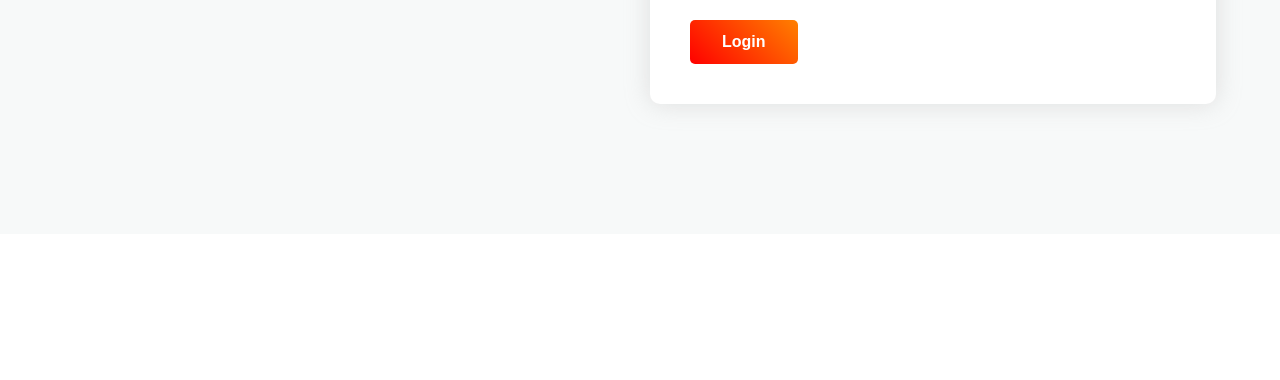
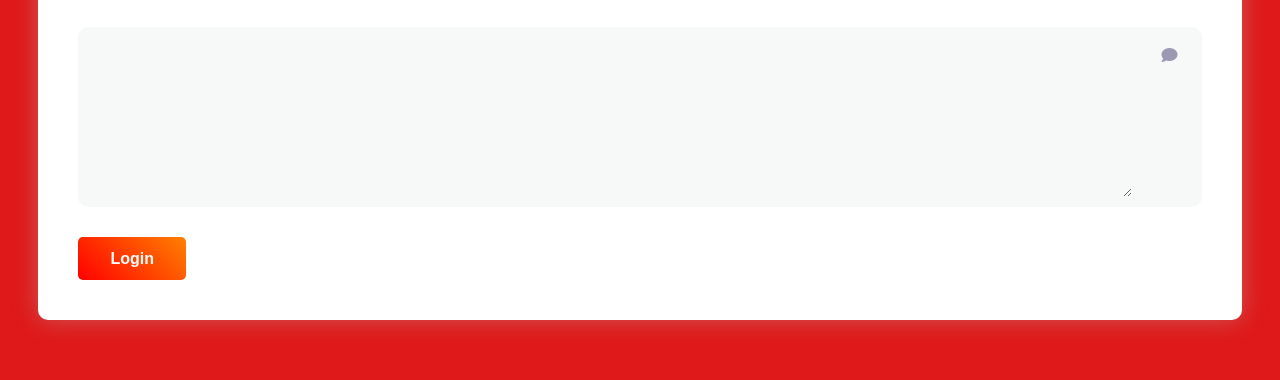
Before and after one commit to ManishaLalage/contact-page-Baoiam, a plain HTML site: page index.html in a window 1280 px wide. Shown: the part 592-972 px from the top of the page. Before the commit the page ends 826 px from the top, so only its background shows below. Drawn offline with Linux system fonts and the light colour scheme.

Commit message:
Adding some changes

```diff
--- a/contact.css
+++ b/contact.css
@@ -23,9 +23,11 @@
 
 
   section{
-    background-color: rgb(247, 249, 249);
+    /* width: 100%; */
+    /* background-color: rgb(247, 249, 249); */
     /* padding: 60px 6%; */
-    padding: 130px 5%;
+    /* padding: 60px 5%; */
+    background-color: #df1919;
     transition: all 0.4s ease;
 }
 
@@ -86,9 +88,6 @@ padding: 15px 0px;
     color: #9a9bb2;
    }
 
-
-
-
    .contact-left-1 .contact-item {
     display: flex;
     flex-wrap: wrap;
@@ -148,12 +147,6 @@ border-radius: 50%;
   }
 
 
-
-
-
-
-
-
 /* Comment Section */
 .contact-right {
     box-shadow: 0 0 25px 0 rgba(186, 183, 183, 0.4);
@@ -195,7 +188,6 @@ border-radius: 50%;
   }
 
 
-
   .subcomment{
   display: grid;
    grid-template-columns: repeat(2,1fr);
@@ -223,9 +215,7 @@ border-radius: 50%;
   margin-bottom: 30px;
   border-radius: 10px;
   background-color: rgb(247, 249, 249);
-
   }
-
 
 
   .input-icons span input {
@@ -242,11 +232,7 @@ border-radius: 50%;
 
     /* background-color: #fb8721; */
   }
-.input-icons span .placeholder{
-    /* background-color: #369311 ; */
-    /* color: #9a9bb2; */
 
-}
   .input-icons span .label {
  /* background-color: #62e130; */
  align-items: center;
@@ -309,3 +295,66 @@ color: #7f8082;
     transition: 3s;
 
   }
+
+
+
+
+
+
+
+/* Media Query  */
+
+/* Responsive  */
+
+@media (max-width: 1410px) {
+
+    section {
+      padding: 60px 3%;
+      /* padding: 30px 3%; */
+      transition: 0.2s;
+    }
+    .main-contact{
+        /* height: 150vh; */
+        /* background-color: blue; */
+        grid-template-columns: 1fr;
+        gap:2rem;
+      }
+
+  }
+
+  @media (max-width: 1050px) {
+
+
+  }
+
+  @media (max-width: 910px) {
+    /* .main-contact{
+
+      grid-template-columns: 1fr;
+      gap: 1rem;
+    }
+   */
+
+  }
+
+  @media (max-width: 600px) {
+
+
+  }
+
+  @media (max-width: 300px) {
+
+
+
+  }
+
+  /* Mobile View  */
+
+  @media (max-width: 1380px) {
+
+
+
+    }
+    @media (max-width: 663px) {
+
+    }
--- a/index.html
+++ b/index.html
@@ -66,30 +66,21 @@
          </span>
          </div>
 
-         <div class="subcomment">
+         <!-- <div class="subcomment">
             <span>
              <input class="input-field" type="text" placeholder="Phone No." />
               <i class="fa fa-phone icon " aria-hidden="true"></i>
 
             </span>
             <span>
-              <!-- <input class="input-field" type="text" placeholder="Select course" /> -->
             <label for="course" class="label"> courses</label>
               <select  id="cars">
                 <option value="Product Development">Product Development</option>
                 <option value=" Enterpreneurship">Enterpreneurship</option>
                 <option value="Internship">Internship</option>
               </select>
-              <!-- <i class="fa fa-envelope icon" aria-hidden="true"></i> -->
             </span>
-            </div>
-
-
-         <!-- <span>
-           <input class="input-field" type="text" placeholder="website" />
-           <i class="fa fa-globe icon" aria-hidden="true"></i>
-
-         </span> -->
+            </div> -->
 
          <span>
            <textarea name="msg" class="input-field" type="text"  rows="7" cols="120" ></textarea>
@@ -108,7 +99,7 @@
      </div>
 
 
-
+</section>
 
 </div>
     </body>
```
